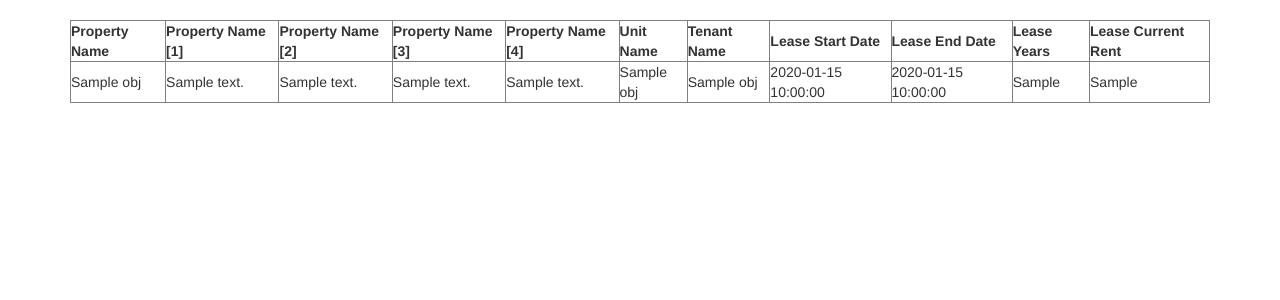
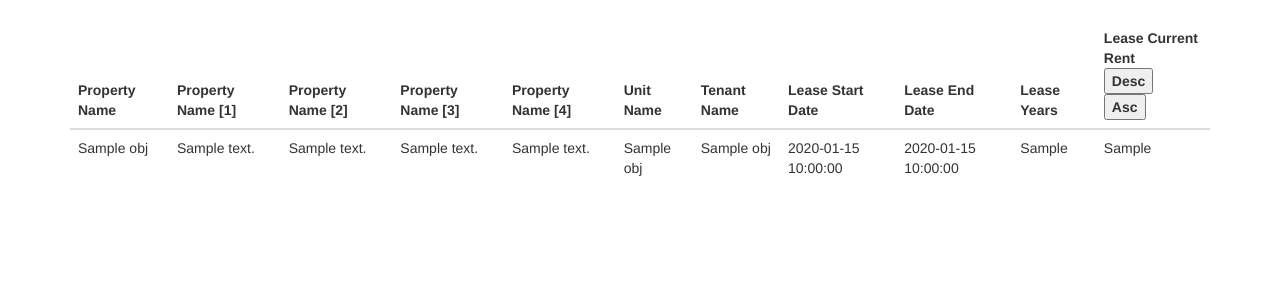
Before and after one commit to carlosalvarez91/flask-exercise, a Flask app: template templates/home.html in a window 1280 px wide. Shown: the part 52-352 px from the top of the page. Run offline with Flask 2, Linux system fonts and the light colour scheme; the template is opened without the code that fills it: most values are stand-ins (such as "Sample title", 1, 10 or a date in 2020); some libraries are stand-ins or nearby versions.

Commit message:
Toggle Desc Asc  ( CLEAN IT if time! )

```diff
--- a/app.py
+++ b/app.py
@@ -14,7 +14,7 @@ def get_csv():
     with open('data.csv', 'rb') as csv_file:
         csv_obj = csv.DictReader(csv_file) # here i suppose to replace white spaces for '_' and remove the '[]' in order to call each row at the frontend; if I cant, Im gonna change the data.csv, Property Name => Property_Name and [1] => 1
         srt = sorted(csv_obj, key=lambda row: row, reverse=True)#list sorted by lease amount in ascending order.
-        csv_list = list(srt)
+        csv_list = list(srt)[:5]# [:5] display the first 5 items
     return csv_list
 
 @app.route('/')
@@ -23,5 +23,14 @@ def index():
     object_list =  get_csv()
     return render_template(template, object_list=object_list)
 
+@app.route("/toggle/", methods=['POST'])
+def move_forward():
+    with open('data.csv', 'rb') as csv_file:
+        csv_obj = csv.DictReader(csv_file) # here i suppose to replace white spaces for '_' and remove the '[]' in order to call each row at the frontend; if I cant, Im gonna change the data.csv, Property Name => Property_Name and [1] => 1
+        srt = sorted(csv_obj, key=lambda row: row, reverse=False)#list sorted by lease amount in ascending order.
+        object_list = list(srt)[:5]# [:5] display the first 5 items
+    return render_template('home.html', object_list=object_list)
+
+
 if __name__ == '__main__':
     app.run(debug=True, use_reloader=True)
--- a/templates/home.html
+++ b/templates/home.html
@@ -1,7 +1,8 @@
 {% extends 'layout.html' %}
 
 {% block body %}
-<table border=1 cellpadding=7>
+<table class="table">
+    <thead class="thead-inverse">
         <tr>
             <th>Property Name</th>
             <th>Property Name [1]</th>
@@ -13,9 +14,19 @@
             <th>Lease Start Date</th>
             <th>Lease End Date</th>
             <th>Lease Years</th>
-        <th>Lease Current Rent</th>
+            <th>Lease Current Rent
+                <!--Clean this up!-->
+                    <form action="/toggle/" method="post">
+                        <button type="submit">Desc</button>
+                    </form>
+                    <form action="/">
+                        <button type="submit">Asc</button>
+                    </form>
+            </th>
         </tr>
+    </thead>
     {% for obj in object_list %}
+    <tbody>
     <tr>
         <td>{{ obj.Property_Name }}</td>
         <td>{{ obj.Property_Address_1 }}</td>
@@ -29,6 +40,7 @@
         <td>{{ obj.Lease_Years }}</td>
         <td>{{ obj.Current_Rent }}</td>
     </tr>
+    </tbody>
     {% endfor %}
 </table>
 {% endblock %}
```
Lines whose indentation alone changed are shown as unchanged.
